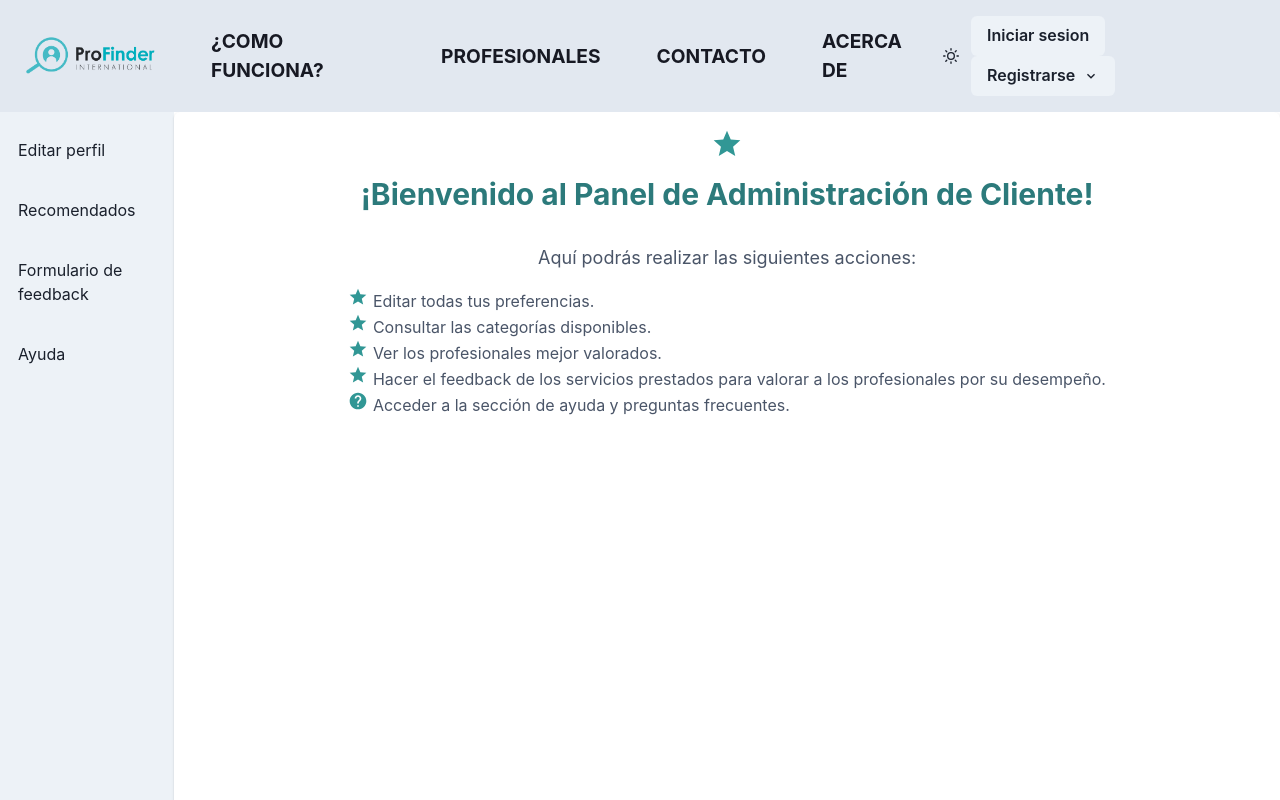
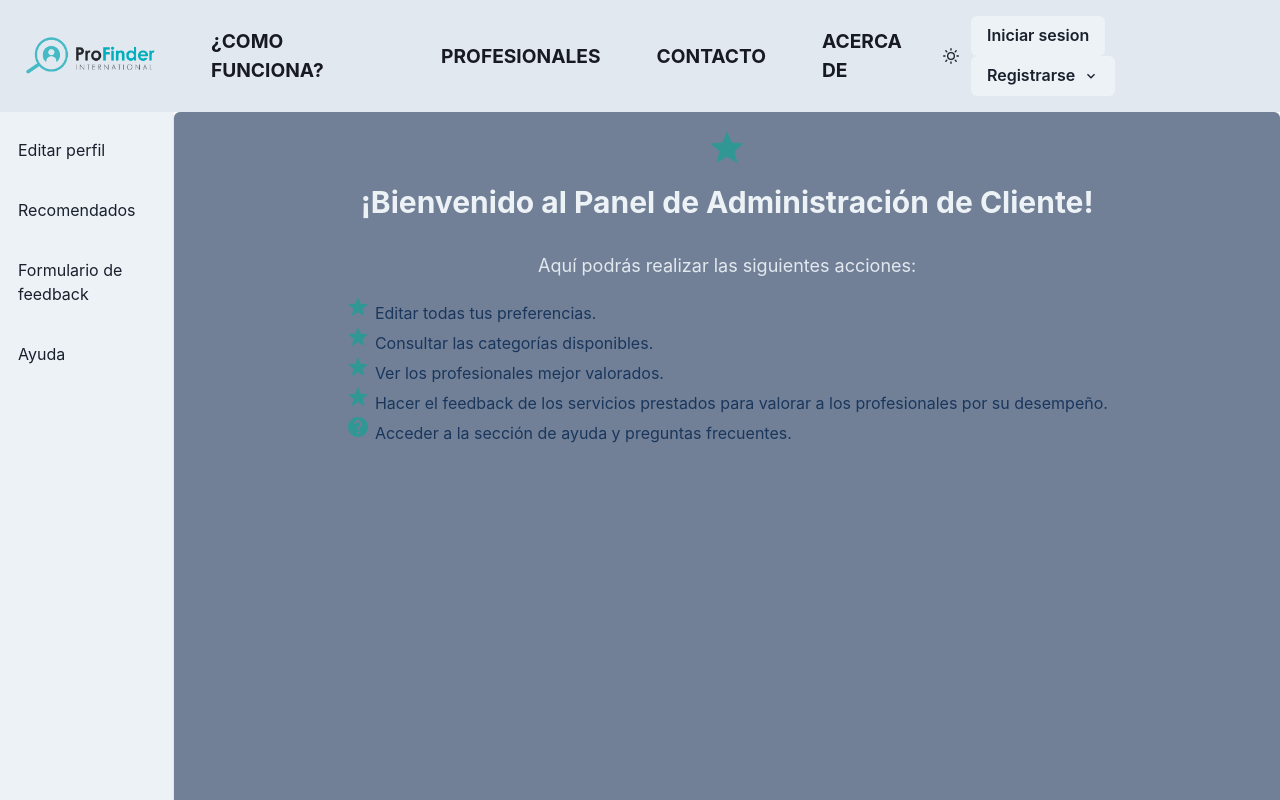
Before and after one commit to JosueEC/Profinder-client, a React (Vite) app: page /dashboardClient in a window 1280 px wide. Shown: the top 800 px of the page. Built offline with nearby package versions, Linux system fonts and the light colour scheme.

Commit message:
estilos introduccion

```diff
--- a/src/components/DashboardClient/IntroductionDash/IntroductionDash.jsx
+++ b/src/components/DashboardClient/IntroductionDash/IntroductionDash.jsx
@@ -1,44 +1,44 @@
-import React from 'react';
 import { Box, Text, Stack, Heading, Icon, Center, Spacer, useColorModeValue } from '@chakra-ui/react';
 import { MdHelp, MdStar } from 'react-icons/md';
 
 const IntroductionDash = () => {
   const iconColor = useColorModeValue('teal.500', 'teal.300');
-  const headingColor = useColorModeValue('teal.600', 'teal.300');
+  const headingColor = useColorModeValue('gray.100', 'teal.300'); // Updated color for the heading
+  const textColor2 = useColorModeValue('blue.900', 'blue.400');
 
   return (
     <Box
       width="100%"
-      bg={useColorModeValue('white', 'gray.800')}
+      bg={useColorModeValue('gray.500', 'gray.800')}
       boxShadow="base"
       borderRadius="md"
       p={4}
     >
       <Center>
         <Stack spacing={4} align="center">
-          <Icon as={MdStar} boxSize={8} color={iconColor} />
+          <Icon as={MdStar} boxSize={10} color={iconColor} /> {/* Increased icon size */}
           <Heading as="h2" size="lg" textAlign="center" color={headingColor}>
             ¡Bienvenido al Panel de Administración de Cliente!
           </Heading>
           <Spacer />
-          <Text fontSize="lg" textAlign="center" color="gray.600">
+          <Text fontSize="lg" textAlign="center" color="gray.200">
             Aquí podrás realizar las siguientes acciones:
           </Text>
           <Box>
-            <Text fontSize="md" color="gray.600">
-              <Icon as={MdStar} boxSize={5} color={iconColor} /> Editar todas tus preferencias.
+            <Text fontSize="md" color={textColor2}> {/* Updated option text color */}
+              <Icon as={MdStar} boxSize={6} color={iconColor} /> Editar todas tus preferencias.
             </Text>
-<Text fontSize="md" color="gray.600">
-              <Icon as={MdStar} boxSize={5} color={iconColor} /> Consultar las categorías disponibles.
+            <Text fontSize="md" color={textColor2}> {/* Updated option text color */}
+              <Icon as={MdStar} boxSize={6} color={iconColor} /> Consultar las categorías disponibles.
             </Text>
-            <Text fontSize="md" color="gray.600">
-              <Icon as={MdStar} boxSize={5} color={iconColor} /> Ver los profesionales mejor valorados.
+            <Text fontSize="md" color={textColor2}> {/* Updated option text color */}
+              <Icon as={MdStar} boxSize={6} color={iconColor} /> Ver los profesionales mejor valorados.
             </Text>
-            <Text fontSize="md" color="gray.600">
-              <Icon as={MdStar} boxSize={5} color={iconColor} /> Hacer el feedback de los servicios prestados para valorar a los profesionales por su desempeño.
+            <Text fontSize="md" color={textColor2}> {/* Updated option text color */}
+              <Icon as={MdStar} boxSize={6} color={iconColor} /> Hacer el feedback de los servicios prestados para valorar a los profesionales por su desempeño.
             </Text>
-            <Text fontSize="md" color="gray.600">
-              <Icon as={MdHelp} boxSize={5} color={iconColor} /> Acceder a la sección de ayuda y preguntas frecuentes.
+            <Text fontSize="md" color={textColor2}> {/* Updated option text color */}
+              <Icon as={MdHelp} boxSize={6} color={iconColor} /> Acceder a la sección de ayuda y preguntas frecuentes.
             </Text>
           </Box>
         </Stack>
```
